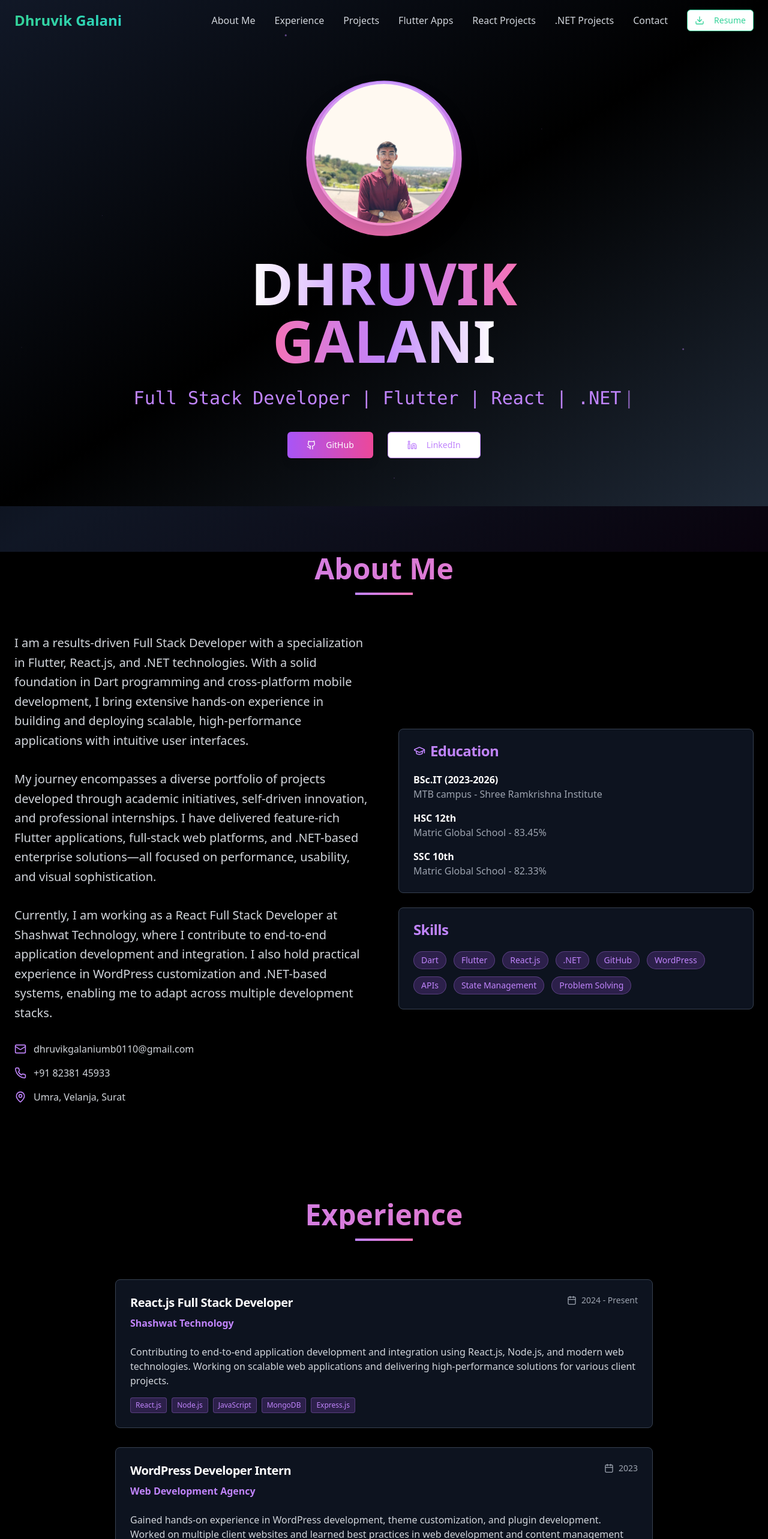
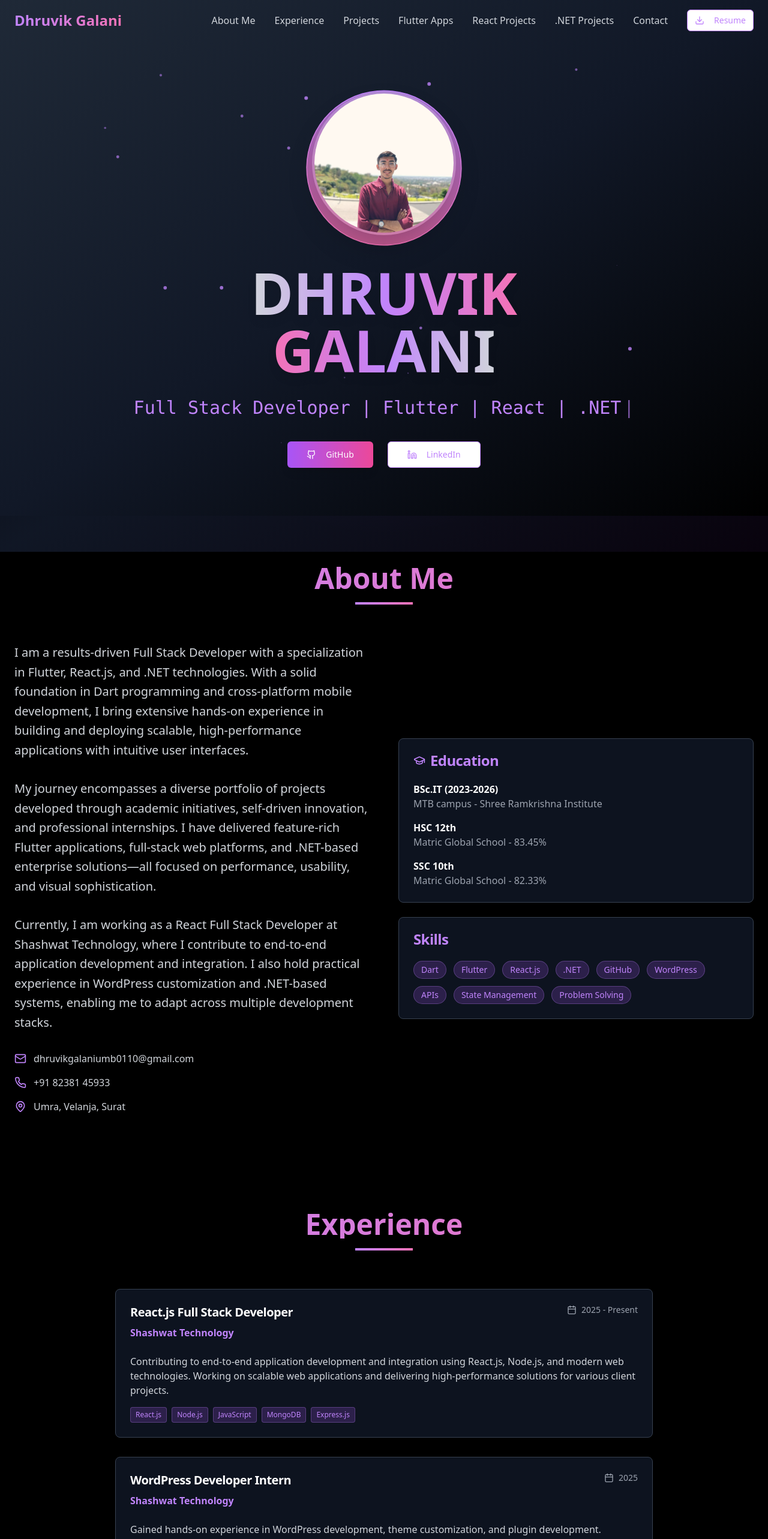
Before and after one commit to d-galani/dhruviks-dark-alchemy-portfolio, a React (Vite) app: page / in a window 1280 px wide. Shown: the top 2566 px of the page at 60% size. Built offline with nearby package versions, Linux system fonts and the light colour scheme.

Commit message:
Refactor: Update UI elements and add mobile navigation
- Updated header color, hero section background and text, and added animation dots.
- Modified experience section details.
- Changed section logos and button styles.
- Implemented mobile navigation menu.

```diff
--- a/src/components/DotNetProjects.tsx
+++ b/src/components/DotNetProjects.tsx
@@ -1,6 +1,6 @@
 
 import { motion } from 'framer-motion';
-import { Github, Database } from 'lucide-react';
+import { Github } from 'lucide-react';
 import { Card, CardContent, CardHeader, CardTitle } from '@/components/ui/card';
 import { Button } from '@/components/ui/button';
 
@@ -13,6 +13,13 @@ const DotNetProjects = () => {
       technologies: ['.NET', 'C#', 'SQL Server', 'Windows Forms', 'Entity Framework']
     }
   ];
+
+  // .NET logo SVG component
+  const DotNetLogo = () => (
+    <svg className="w-12 h-12 text-purple-400" viewBox="0 0 24 24" fill="currentColor">
+      <path d="M24 8.77h-2.468v7.565h-1.425V8.77h-2.462V7.53H24zm-6.852 7.565h-4.821V7.53h4.63v1.24h-3.205v2.494h2.953v1.234h-2.953v2.604h3.396zm-6.708 0H8.882L4.78 9.863a2.896 2.896 0 0 1-.258-.51h-.036c.032.189.048.592.048 1.21v5.772H3.157V7.53h1.659l3.965 6.32c.167.261.275.442.323.54h.024c-.04-.233-.06-.629-.06-1.185V7.529h1.372zm-8.703-.693a.868.868 0 0 1-.869.693.868.868 0 0 1-.868-.693.868.868 0 0 1 .868-.692.868.868 0 0 1 .869.692z"/>
+    </svg>
+  );
 
   return (
     <section id="dotnet" className="py-20 relative">
@@ -35,7 +42,7 @@ const DotNetProjects = () => {
                 ease: "easeInOut"
               }}
             >
-              <Database className="w-12 h-12 text-purple-400" />
+              <DotNetLogo />
             </motion.div>
             <h2 className="text-5xl font-bold bg-gradient-to-r from-purple-400 to-pink-400 bg-clip-text text-transparent">
               .NET Projects
@@ -69,7 +76,7 @@ const DotNetProjects = () => {
               <Card className="bg-gray-900/50 border-gray-800 backdrop-blur-sm hover:bg-gray-900/70 transition-all duration-300 flex flex-col">
                 <CardHeader>
                   <CardTitle className="text-2xl text-white group-hover:text-purple-400 transition-colors flex items-center space-x-3">
-                    <Database className="w-6 h-6" />
+                    <DotNetLogo />
                     <span>{project.title}</span>
                   </CardTitle>
                 </CardHeader>
@@ -94,8 +101,7 @@ const DotNetProjects = () => {
                     >
                       <Button
                         size="lg"
-                        variant="outline"
-                        className="border-purple-400 text-purple-400 hover:bg-purple-400 hover:text-black transition-all duration-300 w-full"
+                        className="bg-gradient-to-r from-purple-500 to-pink-500 hover:from-purple-600 hover:to-pink-600 text-white border-0 w-full"
                         onClick={() => window.open(project.githubUrl, '_blank')}
                       >
                         <Github className="w-5 h-5 mr-2" />
--- a/src/components/Experience.tsx
+++ b/src/components/Experience.tsx
@@ -8,14 +8,14 @@ const Experience = () => {
     {
       title: 'React.js Full Stack Developer',
       company: 'Shashwat Technology',
-      period: '2024 - Present',
+      period: '2025 - Present',
       description: 'Contributing to end-to-end application development and integration using React.js, Node.js, and modern web technologies. Working on scalable web applications and delivering high-performance solutions for various client projects.',
       technologies: ['React.js', 'Node.js', 'JavaScript', 'MongoDB', 'Express.js']
     },
     {
       title: 'WordPress Developer Intern',
-      company: 'Web Development Agency',
-      period: '2023',
+      company: 'Shashwat Technology',
+      period: '2025',
       description: 'Gained hands-on experience in WordPress development, theme customization, and plugin development. Worked on multiple client websites and learned best practices in web development and content management systems.',
       technologies: ['WordPress', 'PHP', 'HTML', 'CSS', 'JavaScript']
     }
--- a/src/components/FlutterProjects.tsx
+++ b/src/components/FlutterProjects.tsx
@@ -1,6 +1,6 @@
 
 import { motion } from 'framer-motion';
-import { Github, Smartphone } from 'lucide-react';
+import { Github } from 'lucide-react';
 import { Card, CardContent, CardHeader, CardTitle } from '@/components/ui/card';
 import { Button } from '@/components/ui/button';
 
@@ -38,6 +38,13 @@ const FlutterProjects = () => {
     }
   ];
 
+  // Flutter logo SVG component
+  const FlutterLogo = () => (
+    <svg className="w-12 h-12 text-purple-400" viewBox="0 0 24 24" fill="currentColor">
+      <path d="M14.314 0L2.3 12 6 15.7 21.684.013h-7.37zm.159 11.871L6.857 19.487l3.716 3.716L17.557 16.22l-3.084-4.349zm-6.174 7.616L2.3 23.416l3.716-3.716 2.283 2.283z"/>
+    </svg>
+  );
+
   return (
     <section id="flutter" className="py-20 relative">
       <div className="container mx-auto px-6">
@@ -52,7 +59,7 @@ const FlutterProjects = () => {
               animate={{ rotate: [0, 360] }}
               transition={{ duration: 10, repeat: Infinity, ease: "linear" }}
             >
-              <Smartphone className="w-12 h-12 text-purple-400" />
+              <FlutterLogo />
             </motion.div>
             <h2 className="text-5xl font-bold bg-gradient-to-r from-purple-400 to-pink-400 bg-clip-text text-transparent">
               Flutter Projects
@@ -86,7 +93,7 @@ const FlutterProjects = () => {
               <Card className="bg-gray-900/50 border-gray-800 backdrop-blur-sm hover:bg-gray-900/70 transition-all duration-300 h-full flex flex-col">
                 <CardHeader>
                   <CardTitle className="text-xl text-white group-hover:text-purple-400 transition-colors flex items-center space-x-2">
-                    <Smartphone className="w-5 h-5" />
+                    <FlutterLogo />
                     <span>{project.title}</span>
                   </CardTitle>
                 </CardHeader>
@@ -111,8 +118,7 @@ const FlutterProjects = () => {
                     >
                       <Button
                         size="sm"
-                        variant="outline"
-                        className="border-purple-400 text-purple-400 hover:bg-purple-400 hover:text-black transition-all duration-300 w-full"
+                        className="bg-gradient-to-r from-purple-500 to-pink-500 hover:from-purple-600 hover:to-pink-600 text-white border-0 w-full"
                         onClick={() => window.open(project.githubUrl, '_blank')}
                       >
                         <Github className="w-4 h-4 mr-2" />
--- a/src/components/Hero.tsx
+++ b/src/components/Hero.tsx
@@ -45,13 +45,13 @@ const Hero = () => {
   };
 
   return (
-    <section className="relative min-h-screen flex items-center justify-center overflow-hidden pt-32 pb-20">
-      {/* Darker gradient background */}
-      <div className="absolute inset-0 bg-gradient-to-br from-gray-900 via-black to-gray-800" />
+    <section className="relative min-h-screen flex items-center justify-center overflow-hidden pt-36 pb-20">
+      {/* Lighter gradient background */}
+      <div className="absolute inset-0 bg-gradient-to-br from-gray-800 via-gray-900 to-black" />
 
-      {/* Floating particles with purple theme */}
+      {/* Enhanced floating particles with purple theme */}
       <div className="absolute inset-0">
-        {[...Array(10)].map((_, i) => (
+        {[...Array(20)].map((_, i) => (
           <motion.div
             key={i}
             className="absolute w-1 h-1 bg-purple-400 rounded-full"
@@ -61,13 +61,22 @@ const Hero = () => {
               opacity: 0
             }}
             animate={{
-              opacity: [0, 0.6, 0],
-              scale: [0, 1, 0]
+              opacity: [0, 0.8, 0],
+              scale: [0, 1.5, 0],
+              x: [
+                Math.random() * (typeof window !== 'undefined' ? window.innerWidth : 1000),
+                Math.random() * (typeof window !== 'undefined' ? window.innerWidth : 1000)
+              ],
+              y: [
+                Math.random() * (typeof window !== 'undefined' ? window.innerHeight : 1000),
+                Math.random() * (typeof window !== 'undefined' ? window.innerHeight : 1000)
+              ]
             }}
             transition={{
-              duration: Math.random() * 2 + 2,
+              duration: Math.random() * 3 + 2,
               repeat: Infinity,
-              delay: Math.random() * 2
+              delay: Math.random() * 2,
+              ease: "easeInOut"
             }}
           />
         ))}
@@ -106,10 +115,12 @@ const Hero = () => {
                 rotate: { duration: 25, repeat: Infinity, ease: "linear" }
               }}
             />
+            {/* Dark overlay on profile pic */}
+            <div className="absolute inset-0 rounded-full bg-black/20 z-10" />
             <img
               src="/lovable-uploads/fb3e353d-aeb1-4af3-9791-8a8d19c786b4.png"
               alt="Dhruvik Galani"
-              className="relative w-60 h-60 rounded-full object-cover border-4 border-white/20 shadow-2xl mx-auto mt-2 hover:shadow-purple-500/50 transition-shadow duration-300"
+              className="relative w-60 h-60 rounded-full object-cover border-4 border-white/20 shadow-2xl mx-auto mt-2 hover:shadow-purple-500/50 transition-shadow duration-300 z-20"
             />
           </div>
         </motion.div>
@@ -125,11 +136,12 @@ const Hero = () => {
           }}
           className="text-6xl md:text-8xl font-bold mb-6"
         >
-          <span className="bg-gradient-to-r from-white via-purple-400 to-pink-400 bg-clip-text text-transparent">
+          {/* Dark shade on name text */}
+          <span className="bg-gradient-to-r from-gray-300 via-purple-400 to-pink-400 bg-clip-text text-transparent drop-shadow-lg">
             DHRUVIK
           </span>
           <br />
-          <span className="bg-gradient-to-r from-pink-400 via-purple-400 to-white bg-clip-text text-transparent">
+          <span className="bg-gradient-to-r from-pink-400 via-purple-400 to-gray-300 bg-clip-text text-transparent drop-shadow-lg">
             GALANI
           </span>
         </motion.h1>
--- a/src/components/Navigation.tsx
+++ b/src/components/Navigation.tsx
@@ -1,11 +1,12 @@
 
 import { useState, useEffect } from 'react';
 import { motion } from 'framer-motion';
-import { Download } from 'lucide-react';
+import { Download, Menu, X } from 'lucide-react';
 import { Button } from '@/components/ui/button';
 
 const Navigation = () => {
   const [isScrolled, setIsScrolled] = useState(false);
+  const [isMobileMenuOpen, setIsMobileMenuOpen] = useState(false);
 
   useEffect(() => {
     const handleScroll = () => {
@@ -19,6 +20,7 @@ const Navigation = () => {
     const element = document.getElementById(sectionId);
     if (element) {
       element.scrollIntoView({ behavior: 'smooth' });
+      setIsMobileMenuOpen(false); // Close mobile menu after clicking
     }
   };
 
@@ -37,8 +39,8 @@ Results-driven Full Stack Developer with specialization in Flutter, React.js, an
 Extensive hands-on experience in building and deploying scalable, high-performance applications.
 
 EXPERIENCE
-React.js Full Stack Developer - Shashwat Technology (2024 - Present)
-WordPress Developer Intern - Web Development Agency (2023)
+React.js Full Stack Developer - Shashwat Technology (2025 - Present)
+WordPress Developer Intern - Shashwat Technology (2025)
 
 EDUCATION
 BSc.IT (2023-2026) - MTB campus - Shree Ramkrishna Institute
@@ -58,6 +60,7 @@ Dart, Flutter, React.js, .NET, GitHub, WordPress, APIs, State Management, Proble
     link.click();
     document.body.removeChild(link);
     window.URL.revokeObjectURL(url);
+    setIsMobileMenuOpen(false); // Close mobile menu after download
   };
 
   const navItems = [
@@ -85,11 +88,12 @@ Dart, Flutter, React.js, .NET, GitHub, WordPress, APIs, State Management, Proble
           <motion.div
             initial={{ opacity: 0 }}
             animate={{ opacity: 1 }}
-            className="text-2xl font-bold bg-gradient-to-r from-emerald-400 to-teal-400 bg-clip-text text-transparent"
+            className="text-2xl font-bold bg-gradient-to-r from-purple-400 to-pink-400 bg-clip-text text-transparent"
           >
             Dhruvik Galani
           </motion.div>
 
+          {/* Desktop Navigation */}
           <div className="hidden md:flex items-center space-x-8">
             {navItems.map((item, index) => (
               <motion.button
@@ -98,10 +102,10 @@ Dart, Flutter, React.js, .NET, GitHub, WordPress, APIs, State Management, Proble
                 animate={{ opacity: 1, y: 0 }}
                 transition={{ delay: index * 0.1 }}
                 onClick={() => scrollToSection(item.id)}
-                className="text-gray-300 hover:text-emerald-400 transition-colors duration-300 relative group"
+                className="text-gray-300 hover:text-purple-400 transition-colors duration-300 relative group"
               >
                 {item.label}
-                <span className="absolute bottom-0 left-0 w-0 h-0.5 bg-gradient-to-r from-emerald-400 to-teal-400 group-hover:w-full transition-all duration-300" />
+                <span className="absolute bottom-0 left-0 w-0 h-0.5 bg-gradient-to-r from-purple-400 to-pink-400 group-hover:w-full transition-all duration-300" />
               </motion.button>
             ))}
 
@@ -109,13 +113,54 @@ Dart, Flutter, React.js, .NET, GitHub, WordPress, APIs, State Management, Proble
               variant="outline"
               size="sm"
               onClick={downloadResume}
-              className="border-emerald-400 text-emerald-400 hover:bg-emerald-400 hover:text-black transition-all duration-300"
+              className="border-purple-400 text-purple-400 hover:bg-purple-400 hover:text-black transition-all duration-300"
             >
               <Download className="w-4 h-4 mr-2" />
               Resume
             </Button>
           </div>
+
+          {/* Mobile Menu Button */}
+          <button
+            className="md:hidden text-gray-300 hover:text-purple-400 transition-colors"
+            onClick={() => setIsMobileMenuOpen(!isMobileMenuOpen)}
+          >
+            {isMobileMenuOpen ? <X className="w-6 h-6" /> : <Menu className="w-6 h-6" />}
+          </button>
         </div>
+
+        {/* Mobile Navigation Menu */}
+        <motion.div
+          initial={{ opacity: 0, height: 0 }}
+          animate={{
+            opacity: isMobileMenuOpen ? 1 : 0,
+            height: isMobileMenuOpen ? 'auto' : 0
+          }}
+          transition={{ duration: 0.3 }}
+          className="md:hidden overflow-hidden bg-black/95 rounded-lg mt-4"
+        >
+          <div className="flex flex-col space-y-4 p-4">
+            {navItems.map((item) => (
+              <button
+                key={item.id}
+                onClick={() => scrollToSection(item.id)}
+                className="text-gray-300 hover:text-purple-400 transition-colors duration-300 text-left py-2"
+              >
+                {item.label}
+              </button>
+            ))}
+
+            <Button
+              variant="outline"
+              size="sm"
+              onClick={downloadResume}
+              className="border-purple-400 text-purple-400 hover:bg-purple-400 hover:text-black transition-all duration-300 self-start mt-4"
+            >
+              <Download className="w-4 h-4 mr-2" />
+              Resume
+            </Button>
+          </div>
+        </motion.div>
       </div>
     </motion.nav>
   );
--- a/src/components/Projects.tsx
+++ b/src/components/Projects.tsx
@@ -1,6 +1,6 @@
 
 import { motion } from 'framer-motion';
-import { ExternalLink, Github } from 'lucide-react';
+import { ExternalLink } from 'lucide-react';
 import { Card, CardContent, CardHeader, CardTitle } from '@/components/ui/card';
 import { Button } from '@/components/ui/button';
 
@@ -26,6 +26,13 @@ const Projects = () => {
     }
   ];
 
+  // React logo SVG component
+  const ReactLogo = () => (
+    <svg className="w-12 h-12 text-purple-400" viewBox="0 0 24 24" fill="currentColor">
+      <path d="M12 13.5a1.5 1.5 0 1 0 0-3 1.5 1.5 0 0 0 0 3zm6.82-2.927c0-1.54-1.5-2.943-3.77-3.718.52-2.29.29-4.093-.63-4.673-.21-.13-.46-.19-.74-.19v.75c.15 0 .27.03.37.08.43.26.62 1.25.46 2.52-.04.32-.1.66-.18 1-.68-.17-1.43-.29-2.24-.36-.48-.66-1-.28-1.5-.9-.84-.74-1.63-1.15-2.23-1.15v.75c.46 0 1.05.29 1.69.79.32.26.64.56.97.87-.32 0-.64.02-.95.04-1.27.07-2.02.15-2.24.36-.15.13-.15.31-.15.31v.75c0-.17.04-.32.1-.44.22-.42.85-.5 1.89-.56.31-.02.64-.03.98-.03.34.63.73 1.26 1.17 1.87-.44.61-.83 1.24-1.17 1.87-.34 0-.68-.01-.98-.03-1.04-.06-1.67-.14-1.89-.56-.06-.12-.1-.27-.1-.44v.75s0 .18.15.31c.22.21.97.29 2.24.36.31.02.63.04.95.04-.33.31-.65.61-.97.87-.64.5-1.23.79-1.69.79v.75c.6 0 1.39-.41 2.23-1.15.5-.44 1.02-.72 1.5-.9.81-.07 1.56-.19 2.24-.36.08.34.14.68.18 1 .16 1.27-.03 2.26-.46 2.52-.1.05-.22.08-.37.08v.75c.28 0 .53-.06.74-.19.92-.58 1.15-2.38.63-4.673 2.27-.775 3.77-2.178 3.77-3.718zm-7.32 2.447c.33-.61.61-1.24.85-1.89.24.65.52 1.28.85 1.89-.28.03-.57.05-.85.05s-.57-.02-.85-.05zm2.58-1.89c-.21-.52-.45-1.03-.72-1.52.59.08 1.15.19 1.67.32-.16.4-.34.8-.54 1.2-.14-.33-.28-.66-.41-1zm-2.58-3.58c.28 0 .57.02.85.05-.33.61-.61 1.24-.85 1.89-.24-.65-.52-1.28-.85-1.89.28-.03.57-.05.85-.05zm-2.58 1.89c-.13.34-.27.67-.41 1-.2-.4-.38-.8-.54-1.2.52-.13 1.08-.24 1.67-.32-.27.49-.51 1-.72 1.52z"/>
+    </svg>
+  );
+
   return (
     <section id="projects" className="py-20 relative">
       <div className="container mx-auto px-6">
@@ -35,9 +42,17 @@ const Projects = () => {
           transition={{ duration: 0.8, type: "spring", stiffness: 80 }}
           className="text-center mb-16"
         >
-          <h2 className="text-5xl font-bold mb-4 bg-gradient-to-r from-purple-400 to-pink-400 bg-clip-text text-transparent">
-            React Projects
-          </h2>
+          <div className="flex items-center justify-center space-x-4 mb-4">
+            <motion.div
+              animate={{ rotate: [0, 360] }}
+              transition={{ duration: 10, repeat: Infinity, ease: "linear" }}
+            >
+              <ReactLogo />
+            </motion.div>
+            <h2 className="text-5xl font-bold bg-gradient-to-r from-purple-400 to-pink-400 bg-clip-text text-transparent">
+              React Projects
+            </h2>
+          </div>
           <div className="w-24 h-1 bg-gradient-to-r from-purple-400 to-pink-400 mx-auto" />
         </motion.div>
 
```
